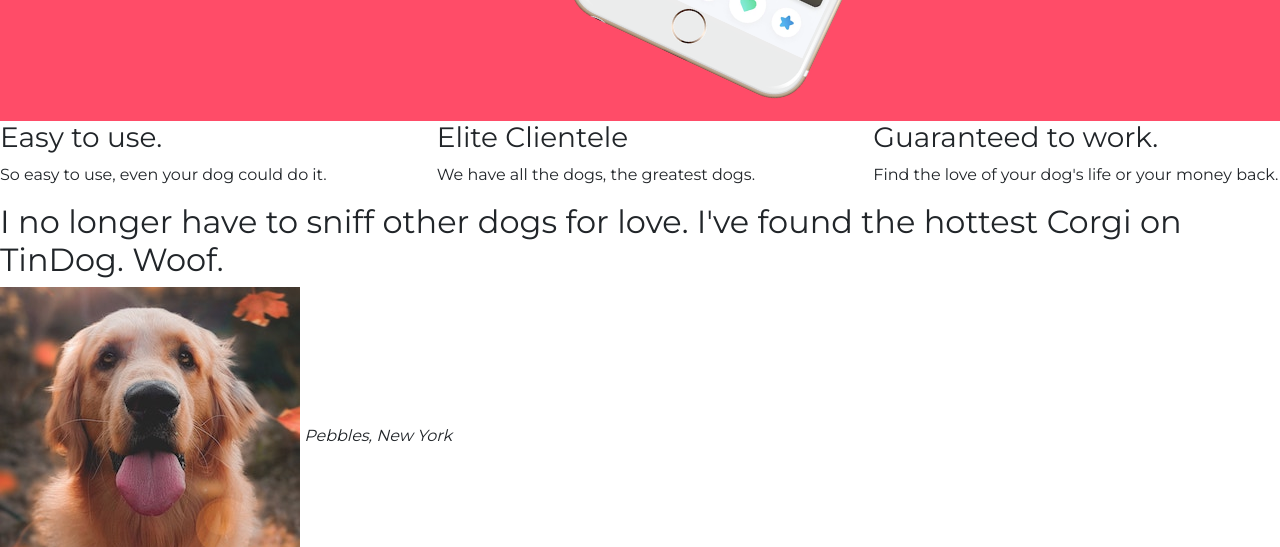
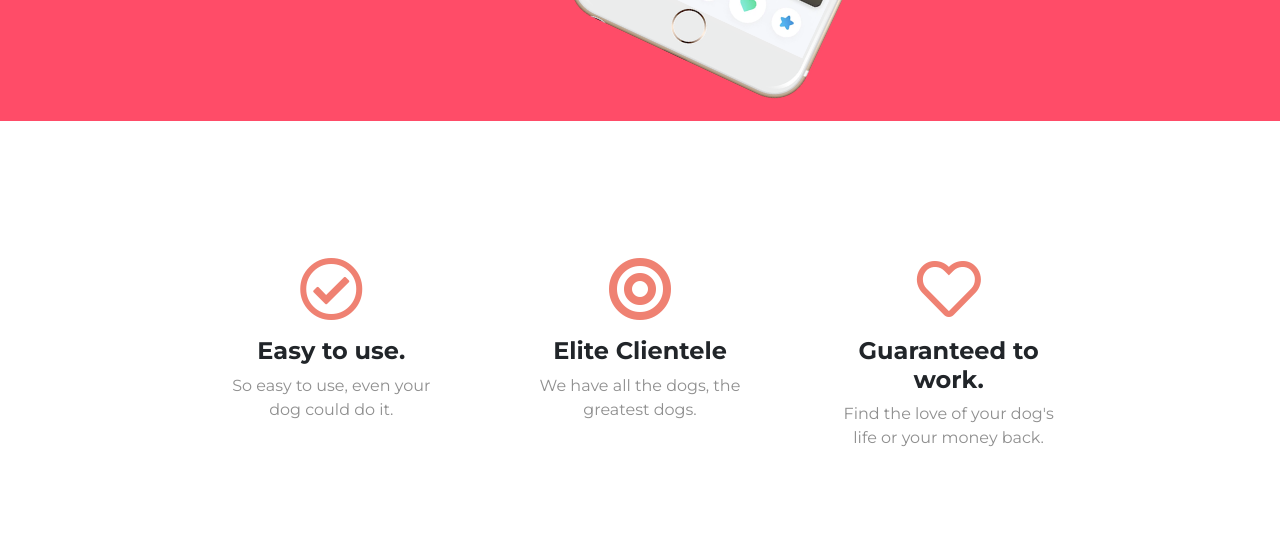
Before and after one commit to dominic-davies/the-complete-web-development-bootcamp-challenges, a plain HTML site: page TinDog/index.html in a window 1280 px wide. Shown: the part 670-1217 px from the top of the page. Drawn offline with nearby package versions, Linux system fonts and the light colour scheme.

Commit message:
styled feature section

```diff
--- a/TinDog/css/styles.css
+++ b/TinDog/css/styles.css
@@ -18,6 +18,15 @@ h1 {
   font-size: 3.5rem;
   font-weight: 900;
   line-height: 1.5;
+}
+
+h3 {
+  font-size: 1.5rem;
+  font-weight: 700;
+}
+
+p {
+  color: #8f8f8f;
 }
 
 /* NAVIGATION BAR */
@@ -59,3 +68,21 @@ h1 {
 }
 
 /* FEATURES SECTION */
+
+#features {
+  padding: 7% 15%;
+}
+
+.feature-box {
+  padding: 5%;
+  text-align: center;
+}
+
+.feature-icons {
+  color: #ef8172;
+  margin-bottom: 1rem;
+}
+
+.feature-icons:hover {
+  color: #ff4c68;
+}
--- a/TinDog/index.html
+++ b/TinDog/index.html
@@ -12,7 +12,7 @@
     />
     <!-- GOOGLE FONTS -->
     <link
-      href="https://fonts.googleapis.com/css?family=Montserrat:100,400,900|Ubuntu"
+      href="https://fonts.googleapis.com/css?family=Montserrat:300,400,700|Ubuntu"
       rel="stylesheet"
     />
     <!-- FONT AWESOME -->
@@ -88,16 +88,19 @@
       <div class="row">
         <!-- 1/3 each on lg, md and down 100% -->
         <div class="feature-box col-lg-4">
+          <i class="far fa-check-circle fa-4x feature-icons"></i>
           <h3>Easy to use.</h3>
           <p>So easy to use, even your dog could do it.</p>
         </div>
 
         <div class="feature-box col-lg-4">
+          <i class="fas fa-bullseye fa-4x feature-icons"></i>
           <h3>Elite Clientele</h3>
           <p>We have all the dogs, the greatest dogs.</p>
         </div>
 
         <div class="feature-box col-lg-4">
+          <i class="far fa-heart fa-4x feature-icons"></i>
           <h3>Guaranteed to work.</h3>
           <p>Find the love of your dog's life or your money back.</p>
         </div>
```
